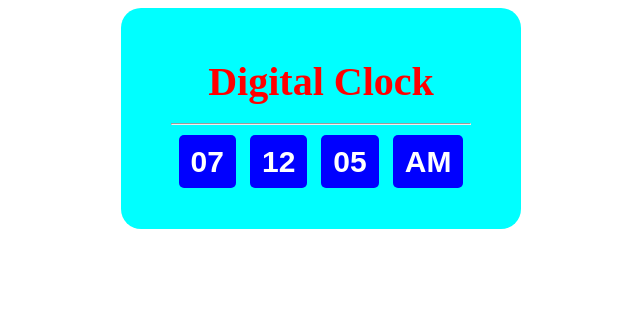
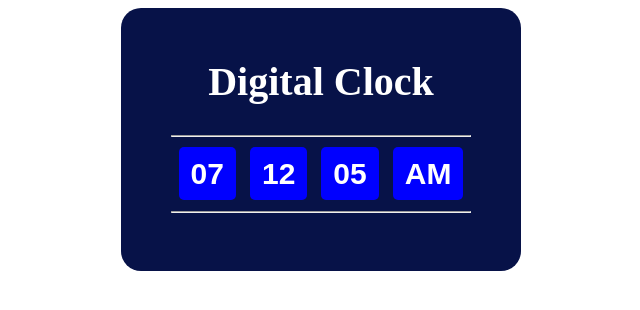
Before and after one commit to Md-Rubel-Ahmed-Rana/digital-clock, a plain HTML site: page index.html in a window 1280 px wide. Shown: the whole page, without its empty margins (319-959 px from the left). Drawn offline with Linux system fonts and the light colour scheme.

Commit message:
Added css style

```diff
--- a/index.html
+++ b/index.html
@@ -16,6 +16,7 @@
         <span id="minute"></span>
         <span id="second"></span>
         <span id="time-format">AM</span>
+        <hr>
     </div>
 
     <script src="./main.js"></script>
--- a/main.js
+++ b/main.js
@@ -14,7 +14,13 @@ function time(){
       hours = hours - 12;
       timeFormat.innerText = "PM";
     } else{
-      hours = hours
+      if( hours == 0){
+        hours =  12;
+        timeFormat = "AM"
+      } else{
+        hours = hours;
+        timeFormat = "AM"
+      }
     }
 
     if (hours < 10 ) {
--- a/style.css
+++ b/style.css
@@ -1,6 +1,6 @@
 
 div{
-    background-color: aqua;
+    background-color: #071248;
     width: 300px;
     margin: auto;
     padding: 50px;
@@ -8,7 +8,7 @@ div{
     text-align: center;
 }
 div h1{
-    color: red;
+    color: white;
     margin: 0;
     padding-bottom: 10px;
     font-size: 40px;
@@ -22,5 +22,9 @@ span{
     font-family: arial;
     font-weight: bolder;
     border-radius: 5px;
-    margin: 5px;
+   margin: 5px;
 }
+
+hr{
+    margin-top: 20px;
+}
```
